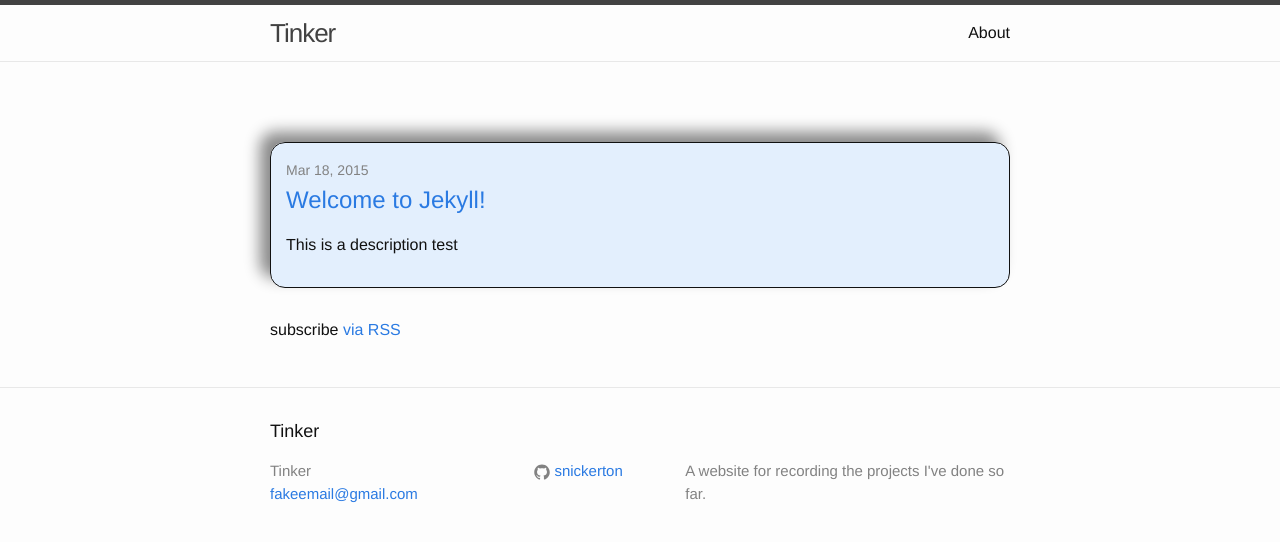
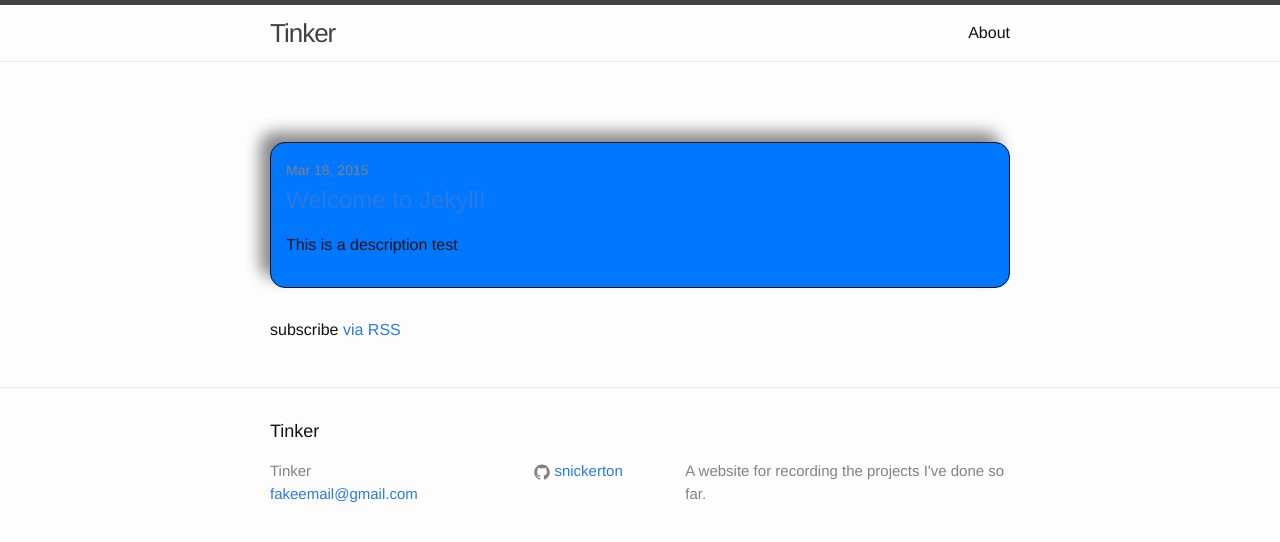
Before and after one commit to snickerton/snickerton.github.legacy, a Jekyll site: the page built from index.html, in a window 1280 px wide. Shown: the top 542 px of the page. Built offline with Jekyll 4.4.1, drawn with Linux system fonts in a browser that asks for light colours.

Commit message:
Update main.scss

```diff
--- a/css/main.scss
+++ b/css/main.scss
@@ -33,7 +33,7 @@
     border: 1px solid;
     border-radius: 15px;
     padding:15px;
-    background-color: rgba(0,119,255,.1);
+    background-color: rgba(0,119,255);
 }
 
 // Using media queries with like this:
```
